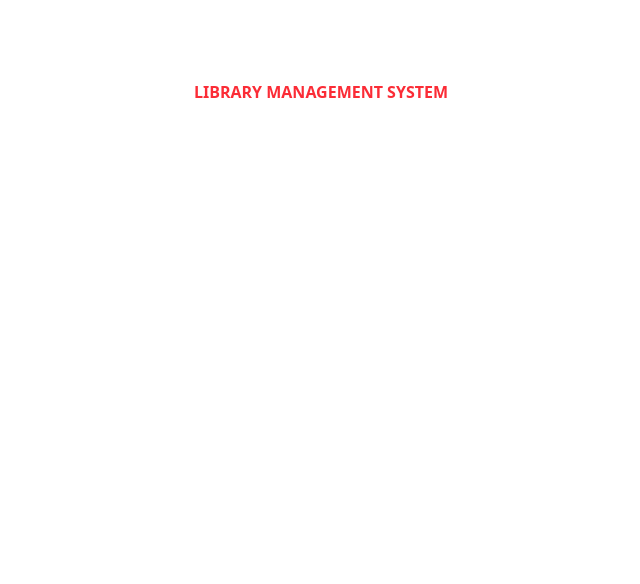
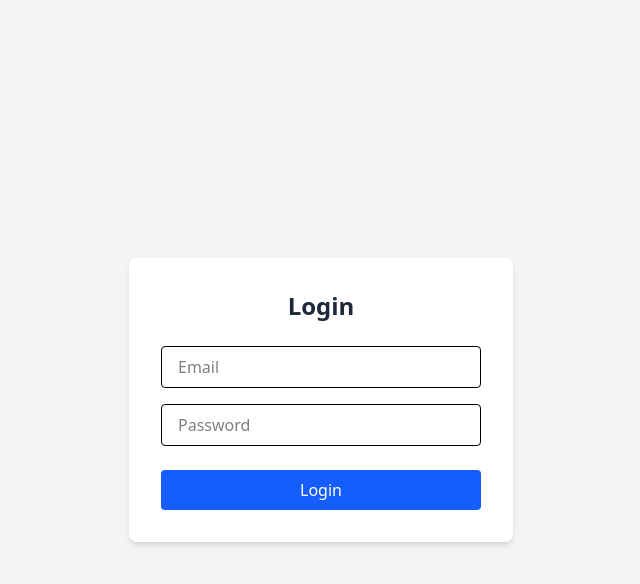
Before and after one commit to codewithkunal40/Library-Management-System, a React (Vite) app in the folder client/: page /login in a window 1280 px wide. Shown: the top 584 px of the page, without its empty margins (319-959 px from the left). Built offline with nearby package versions, Linux system fonts and the light colour scheme.

Commit message:
loginsignup frontend

```diff
--- a/client/src/App.jsx
+++ b/client/src/App.jsx
@@ -1,37 +1,48 @@
-// import React from "react";
-// import { BrowserRouter as Router, Route, Switch } from "react-router-dom";
-// import { ToastContainer } from "react-toastify";
-// import "react-toastify/dist/ReactToastify.css";
-// import Login from "./components/Login";
-// import Register from "./components/Register";
+import { useState } from "react";
+import { BrowserRouter as Router, Routes, Route } from "react-router-dom";
+import AuthPopup from "./components/AuthPopup";
+import AdminDashboard from "./components/AdminDashboard";
+import UserDashboard from "./components/UserDashboard";
+import Login from "./components/Login"
+import { ToastContainer } from "react-toastify";
 
-// const App = () => {
-//   return (
-//     <Router>
-//       <div className="App">
-//         <ToastContainer />
-//         <Switch>
-//           <Route path="/login" component={Login} />
-//           <Route path="/register" component={Register} />
-//         </Switch>
-//       </div>
-//     </Router>
-//   );
-// };
+function Home() {
+  const [showPopup, setShowPopup] = useState(false);
 
-// export default App;
+  return (
+    <div className="h-screen flex flex-col items-center justify-center bg-gray-100">
+      <button
+        onClick={() => setShowPopup(true)}
+        className="bg-blue-600 text-white px-6 py-3 rounded-lg shadow hover:bg-blue-700 mb-4"
+      >
+        Sign Up
+      </button>
 
+      <a
+        href="/login"
+        className="text-blue-600 underline hover:text-blue-800"
+      >
+        Already have an account? Login
+      </a>
 
+      {showPopup && <AuthPopup setShowPopup={setShowPopup} />}
 
-
-import React from 'react'
-
-const App = () => {
-  return (
-    <div className='text-red-500 hover:text-blue-500 hover:underline text-center my-20 font-bold '>
-      LIBRARY MANAGEMENT SYSTEM
+      <ToastContainer position="top-center" autoClose={3000} />
     </div>
-  )
+  );
 }
 
-export default App
+function App() {
+  return (
+    <Router>
+      <Routes>
+        <Route path="/" element={<Home />} />
+        <Route path="/user-dashboard" element={<UserDashboard />} />
+        <Route path="/admin-dashboard" element={<AdminDashboard />} />
+        <Route path="/login" element={<Login />} />
+      </Routes>
+    </Router>
+  );
+}
+
+export default App;
--- /dev/null
+++ b/client/src/components/AdminDashboard.jsx
@@ -0,0 +1,12 @@
+import React from "react"
+
+const AdminDashboard = () => {
+    return (
+        <div className="h-screen flex flex-col items-center justify-center bg-red-100">
+        <h1 className="text-4xl font-bold text-red-700 mb-4">Admin Dashboard</h1>
+        <p className="text-lg">Welcome, Admin! Manage the platform efficiently.</p>
+        </div>
+    )
+}
+
+export default AdminDashboard
--- /dev/null
+++ b/client/src/components/AuthPopup.jsx
@@ -0,0 +1,114 @@
+import { useState } from "react";
+import axios from "axios";
+import { toast } from "react-toastify";
+import 'react-toastify/dist/ReactToastify.css';
+
+const BACKEND_URL = "http://localhost:3000/api/auth";
+
+const AuthPopup = () => {
+    const [step, setStep] = useState(1);
+    const [email, setEmail] = useState("");
+    const [otp, setOtp] = useState("");
+    const [formData, setFormData] = useState({
+        name: "",
+        password: "",
+        role: "user",
+    });
+
+    const handleSendOtp = async () => {
+        try {
+        const { data } = await axios.post(`${BACKEND_URL}/send-otp`, { email });
+        toast.success(data.message);
+        setStep(2);
+        } catch (error) {
+        toast.error(error.response?.data?.message || "Failed to send OTP");
+        }
+    };
+
+    const handleRegister = async () => {
+        try {
+        const { data } = await axios.post(`${BACKEND_URL}/register`, {
+            ...formData,
+            email,
+            otp,
+        });
+        toast.success("Registration Successful!");
+        console.log("User:", data);
+        } catch (error) {
+        toast.error(error.response?.data?.message || "Registration Failed");
+        }
+    };
+
+    const handleChange = (e) =>
+        setFormData({ ...formData, [e.target.name]: e.target.value });
+
+    return (
+        <div className="fixed inset-0 bg-black bg-opacity-40 flex items-center justify-center z-50">
+        <div className="bg-white p-6 rounded-lg w-full max-w-md shadow-md relative">
+            <h2 className="text-2xl font-bold mb-4 text-center">
+            {step === 1 ? "Enter Email" : "Complete Registration"}
+            </h2>
+
+            {step === 1 && (
+            <>
+                <input
+                type="email"
+                className="w-full p-2 border mb-4 rounded"
+                placeholder="Enter Email"
+                value={email}
+                onChange={(e) => setEmail(e.target.value)}
+                />
+                <button
+                onClick={handleSendOtp}
+                className="w-full bg-blue-600 text-white py-2 rounded hover:bg-blue-700"
+                >
+                Send OTP
+                </button>
+            </>
+            )}
+
+            {step === 2 && (
+            <>
+                <input
+                type="text"
+                name="name"
+                placeholder="Full Name"
+                className="w-full p-2 border mb-2 rounded"
+                onChange={handleChange}
+                />
+                <input
+                type="password"
+                name="password"
+                placeholder="Password"
+                className="w-full p-2 border mb-2 rounded"
+                onChange={handleChange}
+                />
+                <select
+                name="role"
+                className="w-full p-2 border mb-2 rounded"
+                onChange={handleChange}
+                >
+                <option value="user">User</option>
+                <option value="admin">Admin</option>
+                </select>
+                <input
+                type="text"
+                placeholder="Enter OTP"
+                className="w-full p-2 border mb-4 rounded"
+                value={otp}
+                onChange={(e) => setOtp(e.target.value)}
+                />
+                <button
+                onClick={handleRegister}
+                className="w-full bg-green-600 text-white py-2 rounded hover:bg-green-700"
+                >
+                Sign Up
+                </button>
+            </>
+            )}
+        </div>
+        </div>
+    );
+};
+
+export default AuthPopup;
--- /dev/null
+++ b/client/src/components/Login.jsx
@@ -0,0 +1,87 @@
+import React, { useState } from "react";
+import { useNavigate } from "react-router-dom";
+import axios from "axios";
+import { toast } from "react-toastify";
+
+const Login = () => {
+    const navigate = useNavigate();
+
+    const [formData, setFormData] = useState({
+        email: "",
+        password: "",
+    });
+
+    const handleChange = (e) => {
+        setFormData({ ...formData, [e.target.name]: e.target.value });
+    };
+
+    const handleLogin = async (e) => {
+        e.preventDefault();
+
+        if (!formData.email || !formData.password) {
+        toast.error("Please fill all fields");
+        return;
+        }
+
+        try {
+        const res = await axios.post(
+            "http://localhost:3000/api/auth/login",
+            formData,
+            { withCredentials: true }
+        );
+
+        toast.success("Login successful!");
+
+        if (res.data.role === "admin") {
+            navigate("/admin-dashboard");
+        } else {
+            navigate("/user-dashboard");
+        }
+        } catch (err) {
+        console.error(err);
+        toast.error(
+            err.response?.data?.message || "Login failed. Try again later."
+        );
+        }
+    };
+
+    return (
+        <div className="h-screen flex items-center justify-center bg-gray-100">
+        <form
+            onSubmit={handleLogin}
+            className="bg-white p-8 rounded-lg shadow-md w-96"
+        >
+            <h2 className="text-2xl font-bold mb-6 text-center text-gray-800">
+            Login
+            </h2>
+
+            <input
+            type="email"
+            name="email"
+            placeholder="Email"
+            className="w-full mb-4 px-4 py-2 border rounded focus:outline-none focus:ring-2 focus:ring-blue-500"
+            value={formData.email}
+            onChange={handleChange}
+            />
+
+            <input
+            type="password"
+            name="password"
+            placeholder="Password"
+            className="w-full mb-6 px-4 py-2 border rounded focus:outline-none focus:ring-2 focus:ring-blue-500"
+            value={formData.password}
+            onChange={handleChange}
+            />
+
+            <button
+            type="submit"
+            className="w-full bg-blue-600 text-white py-2 rounded hover:bg-blue-700"
+            >
+            Login
+            </button>
+        </form>
+        </div>
+    );
+};
+
+export default Login;
--- /dev/null
+++ b/client/src/components/UserDashboard.jsx
@@ -0,0 +1,12 @@
+import React from "react";
+
+const UserDashboard = () => {
+    return (
+        <div className="h-screen flex flex-col items-center justify-center bg-green-100">
+        <h1 className="text-4xl font-bold text-green-700 mb-4">User Dashboard</h1>
+        <p className="text-lg">Welcome, User! Explore and enjoy our services.</p>
+        </div>
+    );
+};
+
+export default UserDashboard;
```
